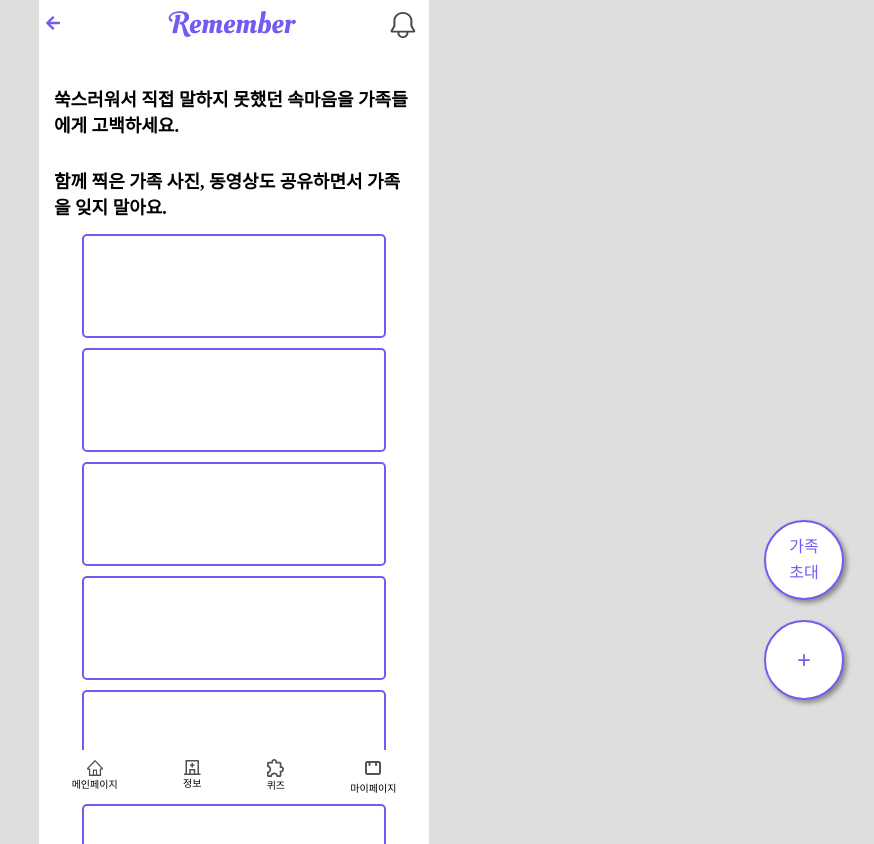
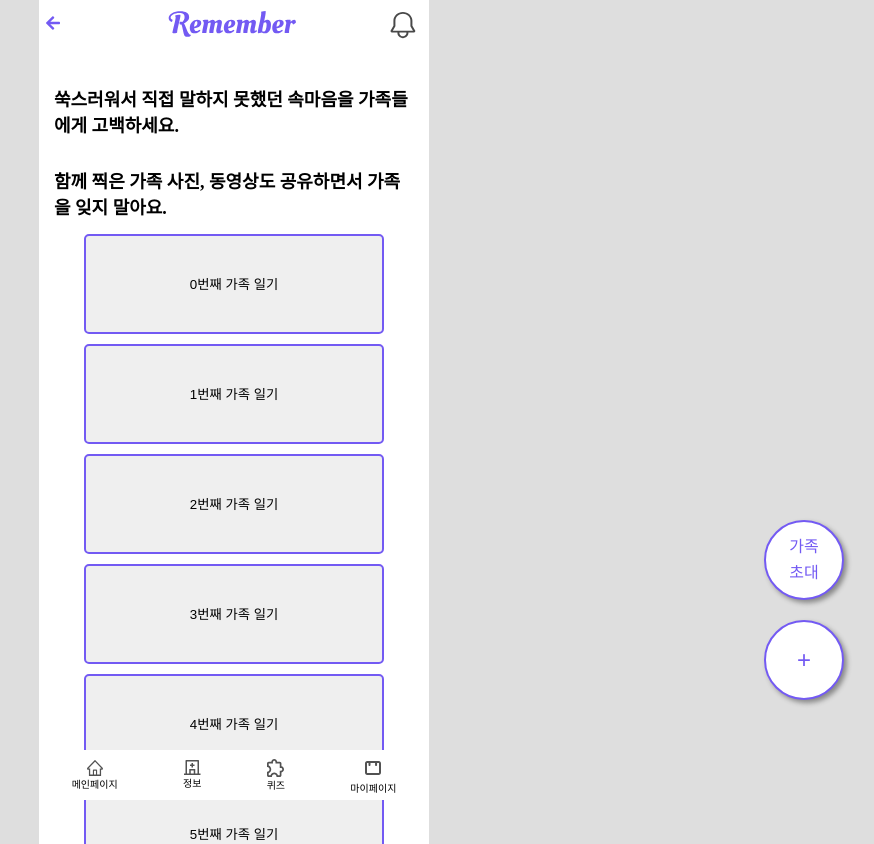
Before and after one commit to JOOMINSE0/Team14, a React (Create React App) app: page /familydiarypage in a window 1280 px wide. Shown: the whole page, without its empty margins (406-1280 px from the left). Built offline with nearby package versions, Linux system fonts and the light colour scheme.

Commit message:
일기장 페이지 수정

```diff
--- a/src/pages/FamilyDiaryPage/FamilyDiaryPage.jsx
+++ b/src/pages/FamilyDiaryPage/FamilyDiaryPage.jsx
@@ -4,35 +4,38 @@
 import './FamilyDiaryPage.scss';
 import { useNavigate } from 'react-router-dom';
 
-//화면 Main(메인화면) 컴포넌트를 만든다
 const FamiliDiaryPage = () => {
-    const divCount = 13; // 생성할 div의 개수
-    const divs = Array.from({ length: divCount }, (_, index) => index);
+    const buttonCount = 13; // 생성할 버튼의 개수
+    const buttons = Array.from({ length: buttonCount }, (_, index) => index);
 
-    const navigate = useNavigate(); // useNavigate 훅을 사용
+    const navigate = useNavigate();
+
     const handleWriteFamilyDiaryClick = () => {
-        // '+ 버튼' 클릭 시 '/writefamilydiary' 페이지로 이동
         navigate('/writefamilydiary');
     };
+
     const handleWriteFamilyDiaryClick_invite = () => {
         navigate('/invitebyid');
     };
 
-
     return (
-        <div className="iphone-frame" style={{overflowY:'scroll'}}>
+        <div className="iphone-frame" style={{ overflowY: 'scroll' }}>
             <Header />
             <div className="content family-diary-column">
                 <div className="for-chimae-font">
                     <h2>쑥스러워서 직접 말하지 못했던 속마음을 가족들에게 고백하세요.</h2>
                     <h2>함께 찍은 가족 사진, 동영상도 공유하면서 가족을 잊지 말아요.</h2>
                 </div>
-                <div>
-                    {divs.map((index) => (
-                        <div
+                <div className="family-diary-column">
+                    {buttons.map((index) => (
+                        <button
                             key={index}
                             className="family-diary"
-                        ></div>
+                            onClick={() => navigate('/clickedfamilydiary')}
+                        >
+                            {/* 버튼 내용을 여기서 추가하면 됨*/}
+                            {index}번째 가족 일기
+                        </button>
                     ))}
                 </div>
             </div>
--- a/src/pages/FamilyDiaryPage/FamilyDiaryPage.scss
+++ b/src/pages/FamilyDiaryPage/FamilyDiaryPage.scss
@@ -50,7 +50,7 @@
 .family-diary-column {
     display: flex;
     align-items: center; // 수직 방향 중앙 정렬
-    justify-content: flex-start; // 수평 방향 시작 정렬
+    justify-content: center; // 수평 방향 시작 정렬
     flex-direction: column;
 }
 
--- a/src/pages/MyDiaryPage/MyDiaryPage.jsx
+++ b/src/pages/MyDiaryPage/MyDiaryPage.jsx
@@ -6,8 +6,8 @@
 
 //화면 Main(메인화면) 컴포넌트를 만든다
 const MyDiaryPage = () => {
-    const divCount = 13; // 생성할 div의 개수
-    const divs = Array.from({ length: divCount }, (_, index) => index);
+    const buttonCount = 13; // 생성할 버튼의 개수
+    const buttons = Array.from({ length: buttonCount }, (_, index) => index);
 
     const navigate = useNavigate(); // useNavigate 훅을 사용
     const handleWriteMyDiaryClick = () => {
@@ -16,7 +16,7 @@
     };
 
     return (
-        <div className="iphone-frame" style={{overflowY:'scroll'}}>
+        <div className="iphone-frame" style={{ overflowY: 'scroll' }}>
             <Header />
             <div className="content my-diary-column">
                 <div className="for-chimae-font">
@@ -24,17 +24,20 @@
                     <h2>나만 볼 수 있는 일기장이에요.</h2>
                     <h2>오늘 찍은 사진, 내 모습을 촬영한 동영상도 함께 기록해보세요.</h2>
                 </div>
-                <div>
-                    {divs.map((index) => (
-                        <div
+                <div className="my-diary-column">
+                    {buttons.map((index) => (
+                        <button
                             key={index}
                             className="my-diary"
-                        ></div>
+                            onClick={() => navigate('/clickedmydiary')}
+                        >
+                            {index}번째 나만의 일기
+                        </button>
                     ))}
                 </div>
-            <button className="fixed-button" onClick={handleWriteMyDiaryClick}>
-                <span>+</span>
-            </button>
+                <button className="fixed-button" onClick={handleWriteMyDiaryClick}>
+                    <span>+</span>
+                </button>
             </div>
 
             <Nav />
--- a/src/pages/MyDiaryPage/MyDiaryPage.scss
+++ b/src/pages/MyDiaryPage/MyDiaryPage.scss
@@ -32,7 +32,7 @@
 .my-diary-column {
     display: flex;
     align-items: center; // 수직 방향 중앙 정렬
-    justify-content: flex-start; // 수평 방향 시작 정렬
+    justify-content: center; // 수평 방향 시작 정렬
     flex-direction: column;
 }
 
```
